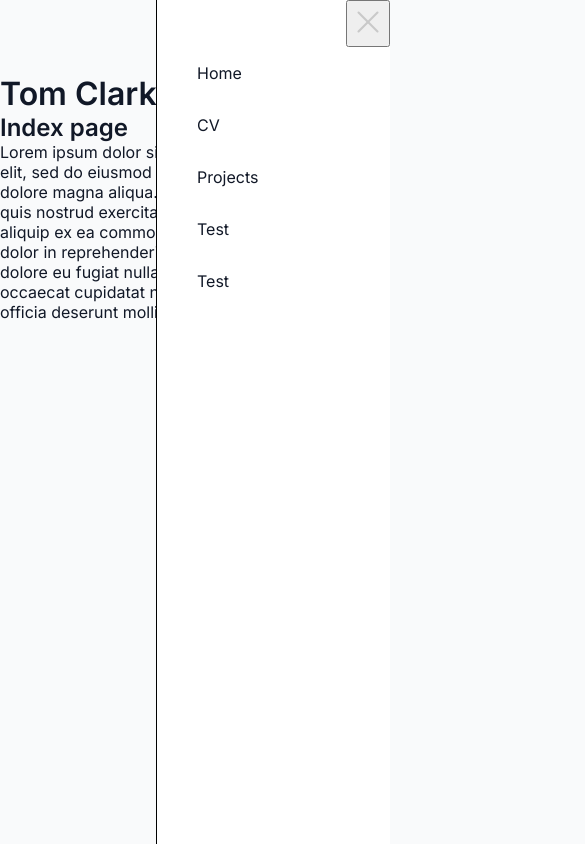
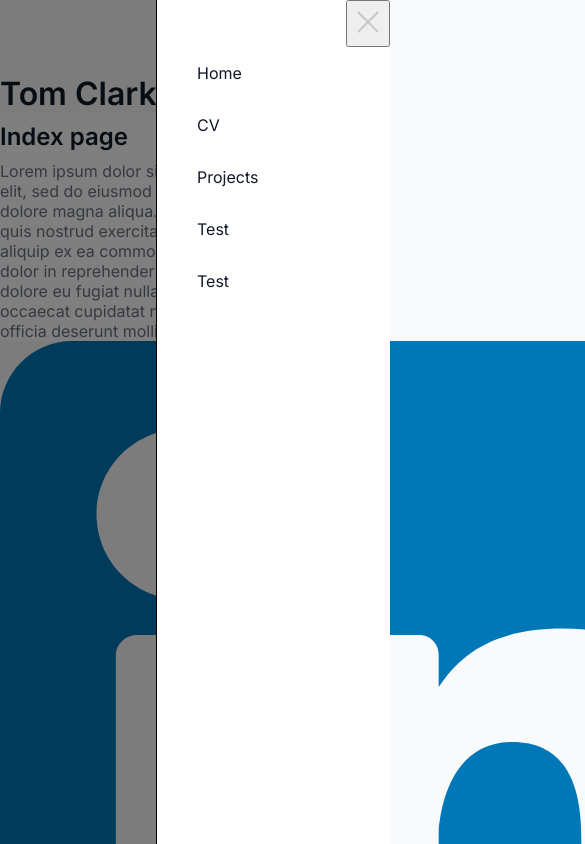
Before and after one commit to tom-hm-clark-dev/PersonalSite, a plain HTML site: page index.html in a window 390 px wide. Both pictures are taken after a click on the button 354 px from the left and 36 px from the top of the page. Shown: the top 844 px of the page, 585 px wide, since content can reach past the window. Drawn offline with Linux system fonts and the light colour scheme.

Commit message:
Continued work on the navbar

```diff
--- a/index.html
+++ b/index.html
@@ -10,15 +10,16 @@
 </head>
 
 <body>
+  <div class="body-overlay"></div>
 
-  <button class="open-sidebar-button" onclick="openSidebar()">
+  <button class="open-sidebar-button">
     <img src="src/menu_40dp_C9C9C9_FILL0_wght300_GRAD0_opsz40.svg" alt="Menu icon">
   </button>
 
   <nav id="navbar">
     <ul>
       <li>
-        <button class="close-sidebar-button" onclick="closeSidebar()">
+        <button class="close-sidebar-button">
           <img src="src/close_40dp_C9C9C9_FILL0_wght300_GRAD0_opsz40.svg" alt="Close sidebar icon">
         </button>
 
@@ -34,13 +35,20 @@
 <h1>Tom Clark Development</h1>
 
 <main>
+  <div class="container">
   <h2>Index page</h2>
 
   <p>Lorem ipsum dolor sit amet, consectetur adipiscing elit, sed do eiusmod tempor incididunt ut labore et dolore magna aliqua.
     Ut enim ad minim veniam, quis nostrud exercitation ullamco laboris nisi ut aliquip ex ea commodo consequat.
     Duis aute irure dolor in reprehenderit in voluptate velit esse cillum dolore eu fugiat nulla pariatur. Excepteur sint occaecat cupidatat non proident,
     sunt in culpa qui officia deserunt mollit anim id est laborum.</p>
+  </div>
+
 </main>
+
+<footer>
+ <a href="https://www.linkedin.com/in/tom-clark-162405177/" target="_blank"><img src="/src/linkedin-svgrepo-com.svg" ></a>
+</footer>
 </body>
 
 </html>
--- a/script.js
+++ b/script.js
@@ -1,10 +1,18 @@
 const navbar = document.getElementById('navbar')
+const overlay = document.querySelector(".body-overlay")
+const openBtn = document.querySelector(".open-sidebar-button");
+const closeBtn = document.querySelector(".close-sidebar-button");
 
 function openSidebar() {
   navbar.classList.add("show")
+  overlay.classList.add("active")
 }
 
 function closeSidebar() {
   navbar.classList.remove("show")
+  overlay.classList.remove("active")
+}
 
-}
+openBtn.addEventListener("click", openSidebar);
+closeBtn.addEventListener("click", closeSidebar);
+overlay.addEventListener("click", closeSidebar);
--- a/style.css
+++ b/style.css
@@ -19,6 +19,17 @@ body {
   font-family: "Inter", sans-serif;
   color: var(--color-text);
   background-color: var(--color-bg);
+}
+
+h2 {
+  line-height: 2em;
+  color: var(--color-text);
+  width: 100%;
+}
+
+p {
+  color: var(--color-text-muted);
+  width: 100%;
 }
 
 nav {
@@ -64,6 +75,10 @@ nav a.active-link {
   margin-left: auto;
 }
 
+.container {
+  background-color: var(--color-surface);
+}
+
 @media screen and (max-width: 700px) {
   nav {
     position: fixed;
@@ -78,8 +93,25 @@ nav a.active-link {
     background-color: var(--color-surface);
   }
 
+  .body-overlay {
+    display: none;
+    position: fixed;
+    top: 0;
+    left: 0;
+    width: 100%;
+    height: 100dvh;
+    background-color: rgb(0, 0, 0, 0.5);
+    z-index: 5;
+    transition: opacity 0.3s ease;
+  }
+
+  .body-overlay.active {
+    display: block;
+    transition: opacity 0.3s ease;
+  }
+
   nav a {
-        color: var(--color-text);
+    color: var(--color-text);
   }
 
   nav .index-li {
@@ -98,7 +130,7 @@ nav a.active-link {
   }
 
   .close-sidebar-button {
-  display: block;
+    display: block;
   }
 
   nav ul {
@@ -113,6 +145,10 @@ nav a.active-link {
 
   nav a.active-link {
     border-bottom: none;
+  }
+
+  footer {
+    height: 300px;
   }
 
 }
```
Also changed, not shown: src/linkedin-svgrepo-com.svg (added).
